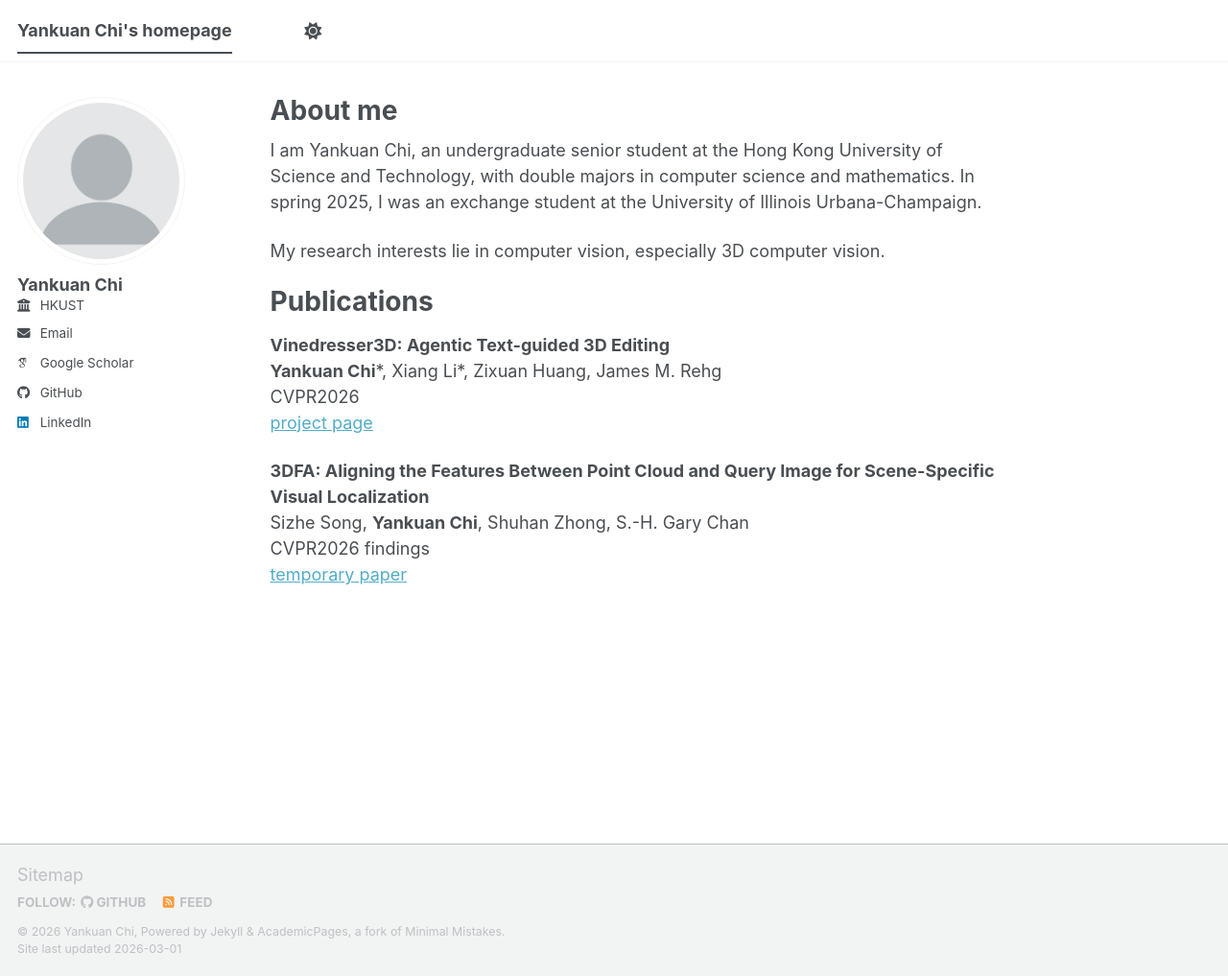
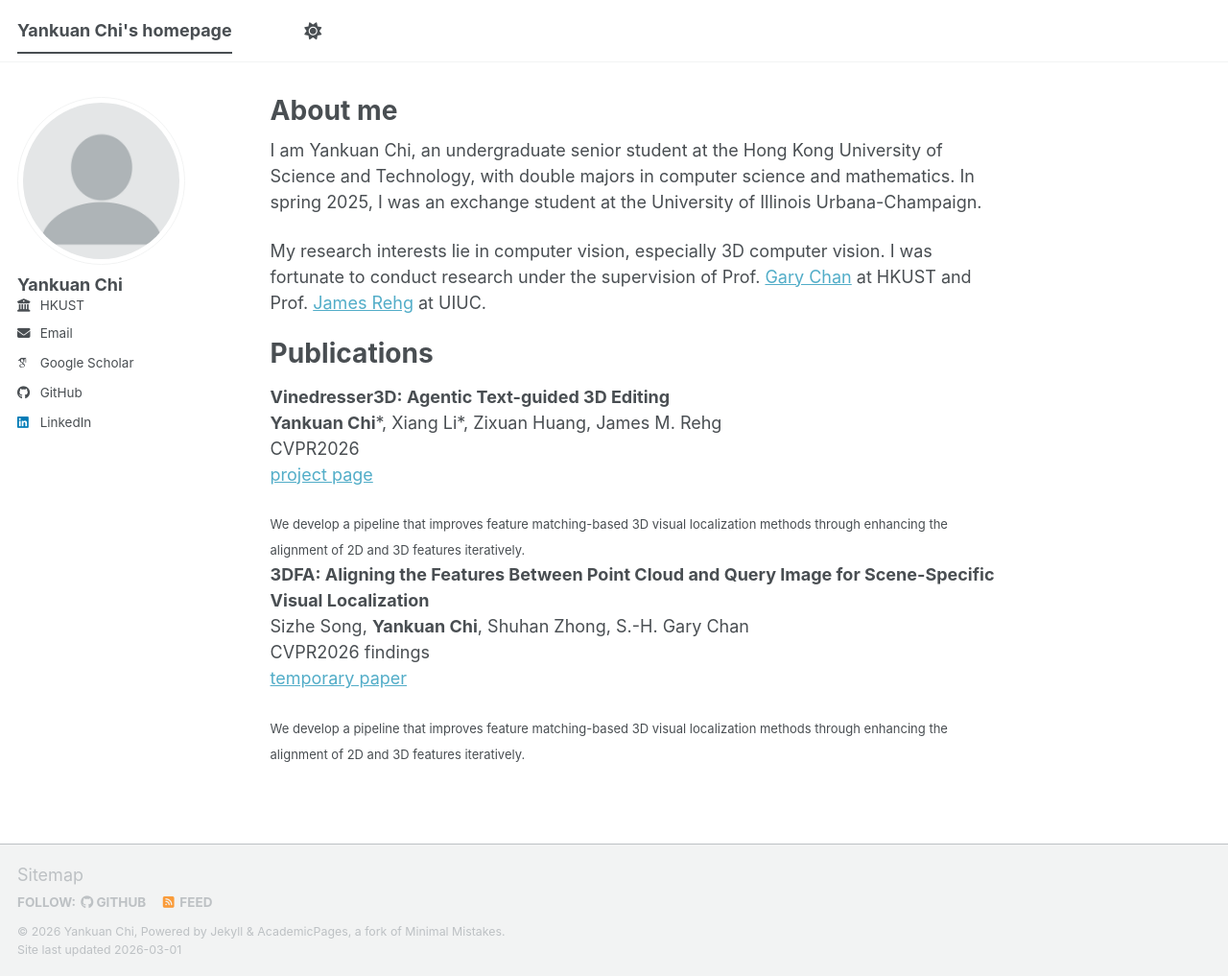
Before and after one commit to ykchizs/ykchizs.github.io, a Jekyll site: the page built from _pages/about.md, in a window 1280 px wide and 1017 px high. Shown: the whole window at 96% size. Built offline with Jekyll 4.4.1, drawn with Linux system fonts in a browser that asks for light colours; some web fonts are replaced; a script bundle is joined from its source files by our own code; library files that are not in the unit come from our copies.

Commit message:
Add detailed descriptions

```diff
--- a/_pages/about.md
+++ b/_pages/about.md
@@ -9,7 +9,7 @@ redirect_from:
 
 I am Yankuan Chi, an undergraduate senior student at the Hong Kong University of Science and Technology, with double majors in computer science and mathematics. In spring 2025, I was an exchange student at the University of Illinois Urbana-Champaign.
 
-My research interests lie in computer vision, especially 3D computer vision.
+My research interests lie in computer vision, especially 3D computer vision. I was fortunate to conduct research under the supervision of Prof. [Gary Chan](https://www.cse.ust.hk/~gchan/) at HKUST and Prof. [James Rehg](https://rehg.org/) at UIUC.
 
 Publications
 ======
@@ -17,8 +17,10 @@ Publications
 **Yankuan Chi**\*, Xiang Li\*, Zixuan Huang, James M. Rehg
 CVPR2026
 [project page](https://vinedresser3d.github.io/)
+<font size="2">We develop a pipeline that improves feature matching-based 3D visual localization methods through enhancing the alignment of 2D and 3D features iteratively.</font>
 
 **3DFA: Aligning the Features Between Point Cloud and Query Image for Scene-Specific Visual Localization**
 Sizhe Song, **Yankuan Chi**, Shuhan Zhong, S.-H. Gary Chan
 CVPR2026 findings
 [temporary paper](https://drive.google.com/file/d/1UTsTgwVxlR9AvJsBlD4sJtXrBMRNPRPS/view?usp=sharing)
+<font size="2">We develop a pipeline that improves feature matching-based 3D visual localization methods through enhancing the alignment of 2D and 3D features iteratively.</font>
```
